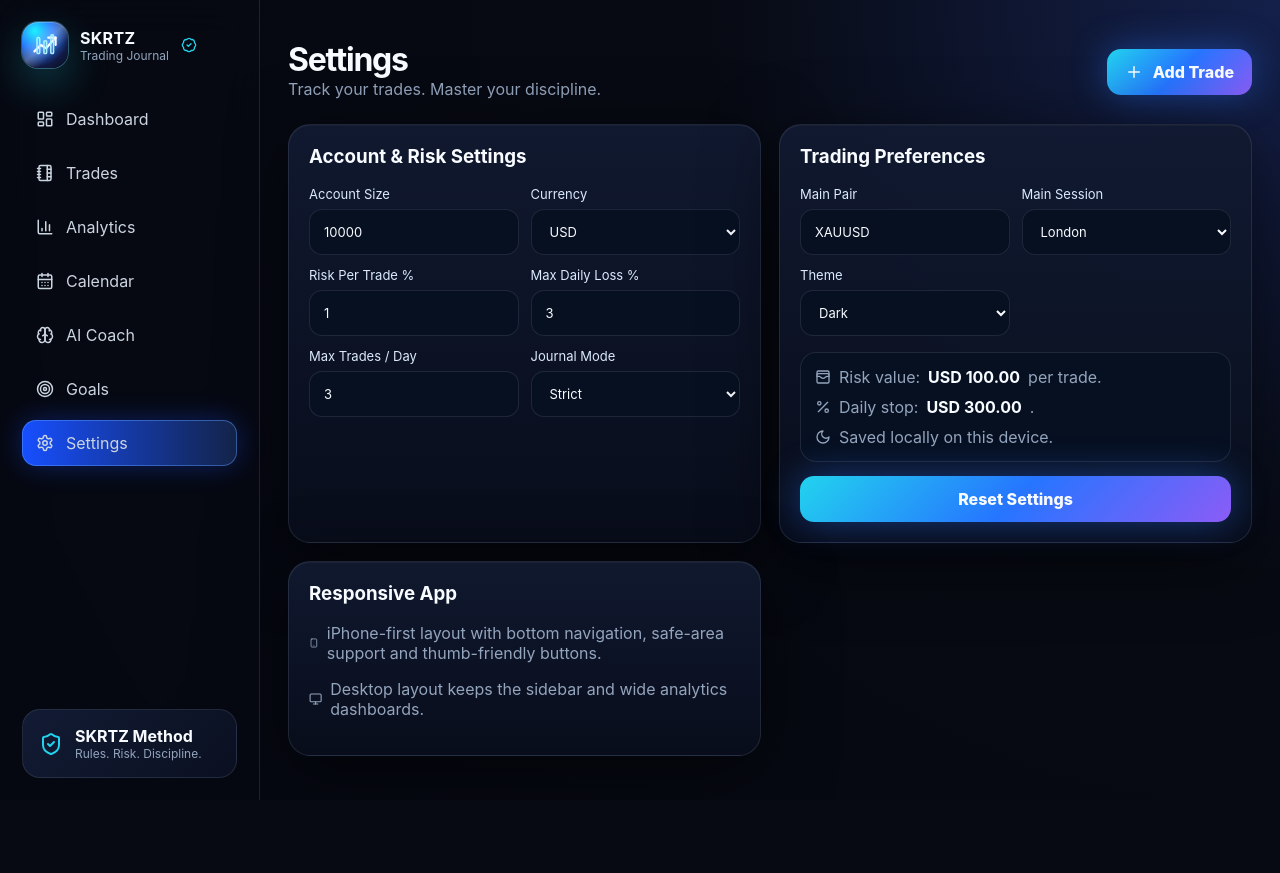
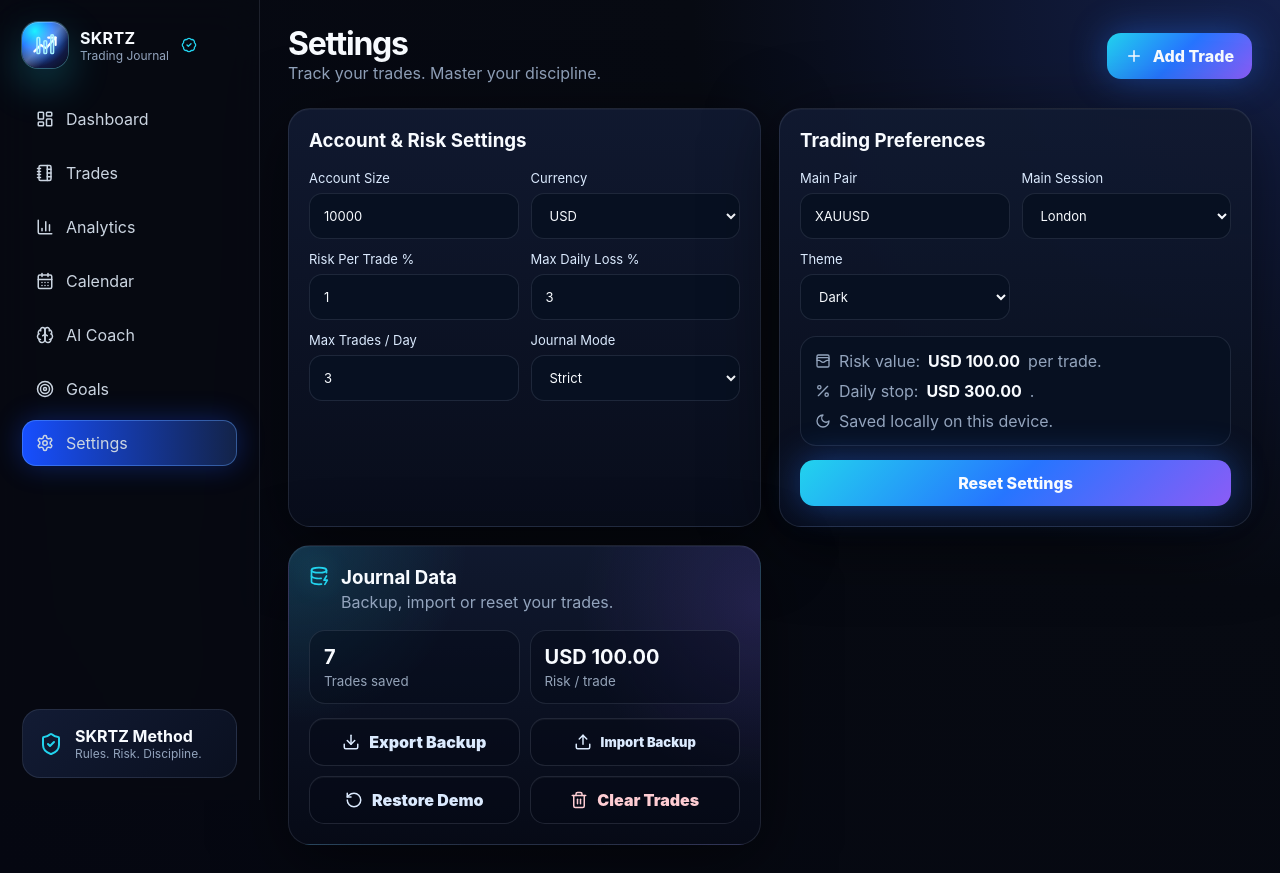
Before and after one commit to lucianpopa18/trade-journal-premium, a React (Vite) app: page / in a window 1280 px wide. Both pictures are taken after a click on the button "Settings". Before the commit the page ends 800 px from the top, so only its background shows below. Built offline with nearby package versions, Linux system fonts and the light colour scheme.

Commit message:
Update SKRTZ journal v14 settings tools

```diff
--- a/src/main.jsx
+++ b/src/main.jsx
@@ -1,7 +1,7 @@
 import React, { useMemo, useState, useEffect } from 'react';
 import { createRoot } from 'react-dom/client';
 import { BarChart, Bar, LineChart, Line, XAxis, YAxis, Tooltip, ResponsiveContainer, PieChart, Pie, Cell, AreaChart, Area } from 'recharts';
-import { Plus, LayoutDashboard, BarChart3, CalendarDays, Brain, Target, Settings, NotebookTabs, Flame, ShieldCheck, Sparkles, Trash2, Eye, Pencil, Save, ArrowLeft, Menu, X, Smartphone, Monitor, BadgeCheck, WalletCards, Percent, Moon } from 'lucide-react';
+import { Plus, LayoutDashboard, BarChart3, CalendarDays, Brain, Target, Settings, NotebookTabs, Flame, ShieldCheck, Sparkles, Trash2, Eye, Pencil, Save, ArrowLeft, Menu, X, BadgeCheck, WalletCards, Percent, Moon, Download, Upload, RotateCcw, DatabaseZap } from 'lucide-react';
 import { format, parseISO, startOfMonth, endOfMonth, eachDayOfInterval, getDay, subDays, subMonths, isWithinInterval, startOfDay, endOfDay } from 'date-fns';
 import './styles.css';
 
@@ -87,7 +87,7 @@ function App() {
       {active === 'Calendar' && <CalendarPage trades={trades} stats={stats}/>}
       {active === 'AI Coach' && <Coach trades={trades} stats={stats}/>}
       {active === 'Goals' && <Goals stats={stats}/>}
-      {active === 'Settings' && <SettingsPage/>}
+      {active === 'Settings' && <SettingsPage trades={trades} setTrades={setTrades}/>}
     </main>
     <button className="fab" onClick={() => go('Trades')} aria-label="Add trade"><Plus size={24}/></button>
     <nav className="bottomNav" aria-label="Mobile navigation">{nav.slice(0,5).map(([name, Icon]) => <button key={name} className={active===name?'active':''} onClick={()=>go(name)}><Icon size={19}/><span>{name === 'Dashboard' ? 'Home' : name.replace('AI Coach','Coach')}</span></button>)}</nav>
@@ -457,7 +457,7 @@ function Coach({ trades, stats }) {
   return <section className="grid coach"><div className="card ai"><Sparkles/><h2>AI Trading Coach</h2><p>Your edge: {stats.winRate > 60 ? 'good execution and positive expectancy.' : 'needs more selectivity.'}</p></div><div className="card"><h3>Today’s Insight</h3><p>{bad.length ? `You had ${bad.length} emotionally risky trades. Reduce FOMO/greed entries and trade only confirmed setups.` : 'Great emotional control. Keep following your checklist.'}</p></div><div className="card"><h3>Things to Improve</h3><ul><li>Avoid trading after 2 losses.</li><li>Do not move SL too early.</li><li>Focus on London/NY high quality setups.</li></ul></div></section>
 }
 function Goals({ stats }) { return <div className="card goals"><h3>Prop Firm Ready</h3><div className="progress"><span style={{width:`${Math.min(stats.discipline,100)}%`}}/></div><p>Discipline: {stats.discipline}/100 · Target: minimum 80.</p></div> }
-function SettingsPage() {
+function SettingsPage({ trades, setTrades }) {
   const defaults = { accountSize: 10000, currency: 'USD', riskPerTrade: 1, maxDailyLoss: 3, maxTradesDay: 3, mainPair: 'XAUUSD', mainSession: 'London', journalMode: 'Strict', theme: 'Dark' };
   const [settings, setSettings] = useState(() => JSON.parse(localStorage.getItem('skrtzSettings') || 'null') || defaults);
 
@@ -468,6 +468,48 @@ function SettingsPage() {
 
   const update = (key, value) => setSettings(prev => ({ ...prev, [key]: value }));
   const reset = () => setSettings(defaults);
+  const riskValue = ((Number(settings.accountSize || 0) * Number(settings.riskPerTrade || 0)) / 100).toFixed(2);
+  const dailyStop = ((Number(settings.accountSize || 0) * Number(settings.maxDailyLoss || 0)) / 100).toFixed(2);
+
+  const exportJournal = () => {
+    const backup = { app: 'SKRTZ Trading Journal', exportedAt: new Date().toISOString(), settings, trades };
+    const blob = new Blob([JSON.stringify(backup, null, 2)], { type: 'application/json' });
+    const url = URL.createObjectURL(blob);
+    const a = document.createElement('a');
+    a.href = url;
+    a.download = `skrtz-journal-backup-${format(new Date(), 'yyyy-MM-dd')}.json`;
+    document.body.appendChild(a);
+    a.click();
+    a.remove();
+    URL.revokeObjectURL(url);
+  };
+
+  const importJournal = (event) => {
+    const file = event.target.files?.[0];
+    if (!file) return;
+    const reader = new FileReader();
+    reader.onload = () => {
+      try {
+        const parsed = JSON.parse(String(reader.result || '{}'));
+        const importedTrades = Array.isArray(parsed) ? parsed : parsed.trades;
+        if (!Array.isArray(importedTrades)) throw new Error('Invalid backup');
+        setTrades(importedTrades);
+        if (parsed.settings) setSettings(prev => ({ ...prev, ...parsed.settings }));
+      } catch {
+        alert('Backup file is not valid.');
+      }
+    };
+    reader.readAsText(file);
+    event.target.value = '';
+  };
+
+  const clearJournal = () => {
+    if (confirm('Delete all trades from this device?')) setTrades([]);
+  };
+
+  const restoreDemo = () => {
+    if (confirm('Restore the starter demo trades?')) setTrades(starterTrades);
+  };
 
   return <section className="grid settingsGrid">
     <div className="card form"><h3>Account & Risk Settings</h3>
@@ -487,13 +529,25 @@ function SettingsPage() {
         <label>Theme<select value={settings.theme} onChange={e=>update('theme', e.target.value)}><option>Dark</option><option>Midnight</option><option>Clean</option></select></label>
       </div>
       <div className="settingsPreview">
-        <p><WalletCards size={16}/> Risk value: <b>{settings.currency} {((Number(settings.accountSize || 0) * Number(settings.riskPerTrade || 0)) / 100).toFixed(2)}</b> per trade.</p>
-        <p><Percent size={16}/> Daily stop: <b>{settings.currency} {((Number(settings.accountSize || 0) * Number(settings.maxDailyLoss || 0)) / 100).toFixed(2)}</b>.</p>
+        <p><WalletCards size={16}/> Risk value: <b>{settings.currency} {riskValue}</b> per trade.</p>
+        <p><Percent size={16}/> Daily stop: <b>{settings.currency} {dailyStop}</b>.</p>
         <p><Moon size={16}/> Saved locally on this device.</p>
       </div>
       <button className="primary full" type="button" onClick={reset}>Reset Settings</button>
     </div>
-    <div className="card"><h3>Responsive App</h3><p><Smartphone size={16}/> iPhone-first layout with bottom navigation, safe-area support and thumb-friendly buttons.</p><p><Monitor size={16}/> Desktop layout keeps the sidebar and wide analytics dashboards.</p></div>
+    <div className="card dataTools">
+      <div className="toolsHead"><DatabaseZap size={20}/><div><h3>Journal Data</h3><p>Backup, import or reset your trades.</p></div></div>
+      <div className="toolsStats">
+        <span><b>{trades.length}</b><small>Trades saved</small></span>
+        <span><b>{settings.currency} {riskValue}</b><small>Risk / trade</small></span>
+      </div>
+      <div className="settingsActions">
+        <button type="button" className="toolBtn" onClick={exportJournal}><Download size={18}/> Export Backup</button>
+        <label className="toolBtn fileBtn"><Upload size={18}/> Import Backup<input type="file" accept="application/json,.json" onChange={importJournal}/></label>
+        <button type="button" className="toolBtn" onClick={restoreDemo}><RotateCcw size={18}/> Restore Demo</button>
+        <button type="button" className="toolBtn danger" onClick={clearJournal}><Trash2 size={18}/> Clear Trades</button>
+      </div>
+    </div>
   </section>
 }
 
--- a/src/styles.css
+++ b/src/styles.css
@@ -126,3 +126,8 @@ html[data-theme="clean"] small,
 html[data-theme="clean"] span{color:var(--muted);}
 html[data-theme="midnight"] .card{background:linear-gradient(180deg,rgba(8,20,38,.96),rgba(3,8,20,.94))!important;border-color:rgba(56,189,248,.19)!important;box-shadow:0 20px 80px rgba(0,0,0,.55),0 0 34px rgba(34,211,238,.07),inset 0 1px rgba(255,255,255,.05)!important;}
 html[data-theme="midnight"] .primary{box-shadow:0 0 40px rgba(34,211,238,.34)!important;}
+
+/* v14: real settings tools replacing Responsive App text */
+.dataTools{position:relative;overflow:hidden;background:radial-gradient(circle at 0% 0%,rgba(34,211,238,.16),transparent 32%),radial-gradient(circle at 100% 20%,rgba(139,92,246,.16),transparent 34%),linear-gradient(180deg,rgba(17,26,49,.95),rgba(7,11,23,.92));}
+.toolsHead{display:flex;align-items:flex-start;gap:12px;margin-bottom:18px}.toolsHead svg{color:var(--cyan);filter:drop-shadow(0 0 12px rgba(34,211,238,.35))}.toolsHead h3{margin-bottom:3px}.toolsHead p{margin:0}.toolsStats{display:grid;grid-template-columns:1fr 1fr;gap:10px;margin-bottom:14px}.toolsStats span{border:1px solid rgba(148,163,184,.16);background:rgba(5,10,22,.38);border-radius:16px;padding:14px;display:grid;gap:4px}.toolsStats b{font-size:20px;color:#f8fbff}.toolsStats small{color:#94a3b8}.settingsActions{display:grid;grid-template-columns:1fr 1fr;gap:10px}.toolBtn{min-height:48px;border:1px solid rgba(148,163,184,.18);border-radius:15px;background:rgba(5,10,22,.48);color:#dbeafe;display:flex;align-items:center;justify-content:center;gap:9px;font-weight:900;cursor:pointer;box-shadow:inset 0 1px rgba(255,255,255,.04)}.toolBtn:hover{border-color:rgba(125,211,252,.5);box-shadow:0 0 24px rgba(34,211,238,.12),inset 0 1px rgba(255,255,255,.06)}.toolBtn.danger{color:#fecdd3}.fileBtn{position:relative}.fileBtn input{position:absolute;inset:0;opacity:0;cursor:pointer}
+@media(max-width:520px){.toolsStats,.settingsActions{grid-template-columns:1fr}.toolBtn{justify-content:flex-start;padding-left:16px}}
```
